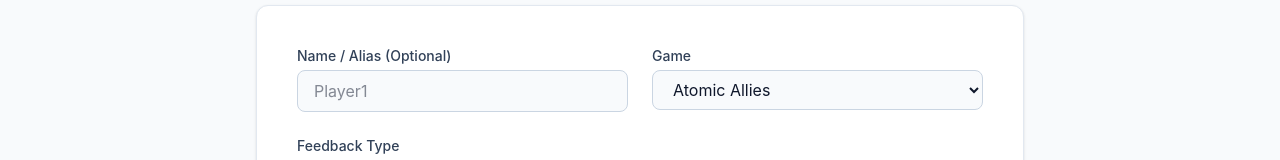
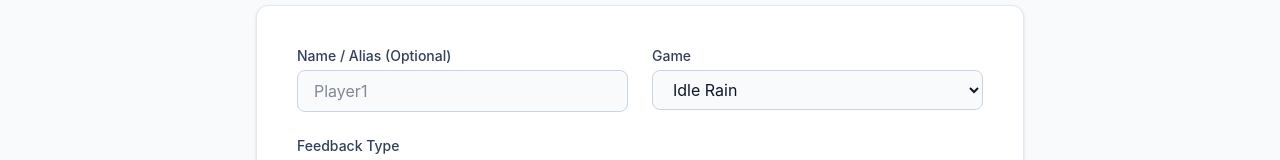
Before and after one commit to Ryobia/Branderson, a React (Vite) app in the folder client/: page /feedback in a window 1280 px wide. Shown: the part 280-440 px from the top of the page. Built offline with nearby package versions, Linux system fonts and the light colour scheme.

Commit message:
feat: update default game in Feedback form to 'Idle Rain'

```diff
--- a/client/pages/Feedback.jsx
+++ b/client/pages/Feedback.jsx
@@ -5,7 +5,7 @@ import emailjs from '@emailjs/browser';
 const Feedback = () => {
   const [formData, setFormData] = useState({
     name: '',
-    game: 'Atomic Allies',
+    game: 'Idle Rain',
     type: 'Bug Report',
     message: ''
   });
```
